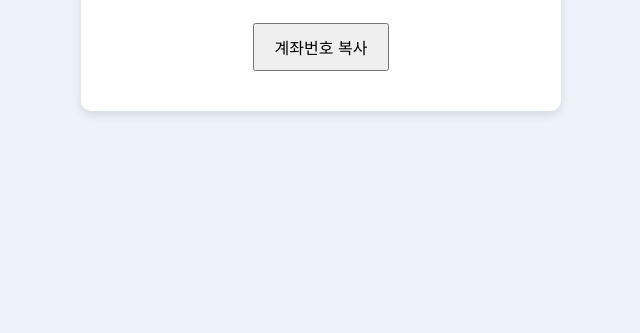
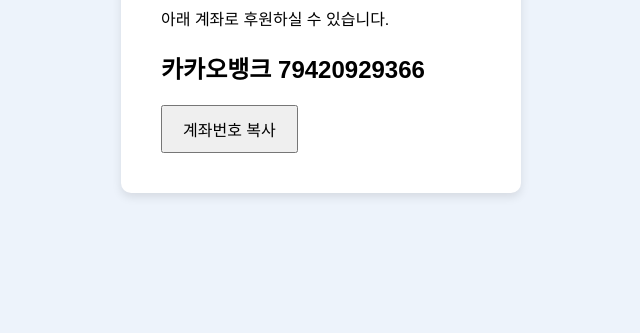
Before and after one commit to earthmanza/thankyou-page, a plain HTML site: page index.html in a window 1280 px wide. Shown: the part 467-800 px from the top of the page, without its empty margins (319-959 px from the left). Drawn offline with Linux system fonts and the light colour scheme.

Commit message:
Update index.html

```diff
--- a/index.html
+++ b/index.html
@@ -8,9 +8,13 @@
   <style>
     body {
       font-family: sans-serif;
-      text-align: center;
-      padding: 50px;
+      margin: 0;
+      padding: 0;
       background-color: #EDF3FB;
+     display: flex;
+      align-items: center;
+      justify-content: center;
+      min-height: 100vh;
     }
     .container {
       background: white;
@@ -20,6 +24,7 @@
       box-shadow: 0 4px 10px rgba(0,0,0,0.1);
       max-width: 90%;
       width: 400px;
+      box-sizing: border-box;
     }
     .account {
       font-size: clamp(1rem, 3vw, 1.5rem);
```
